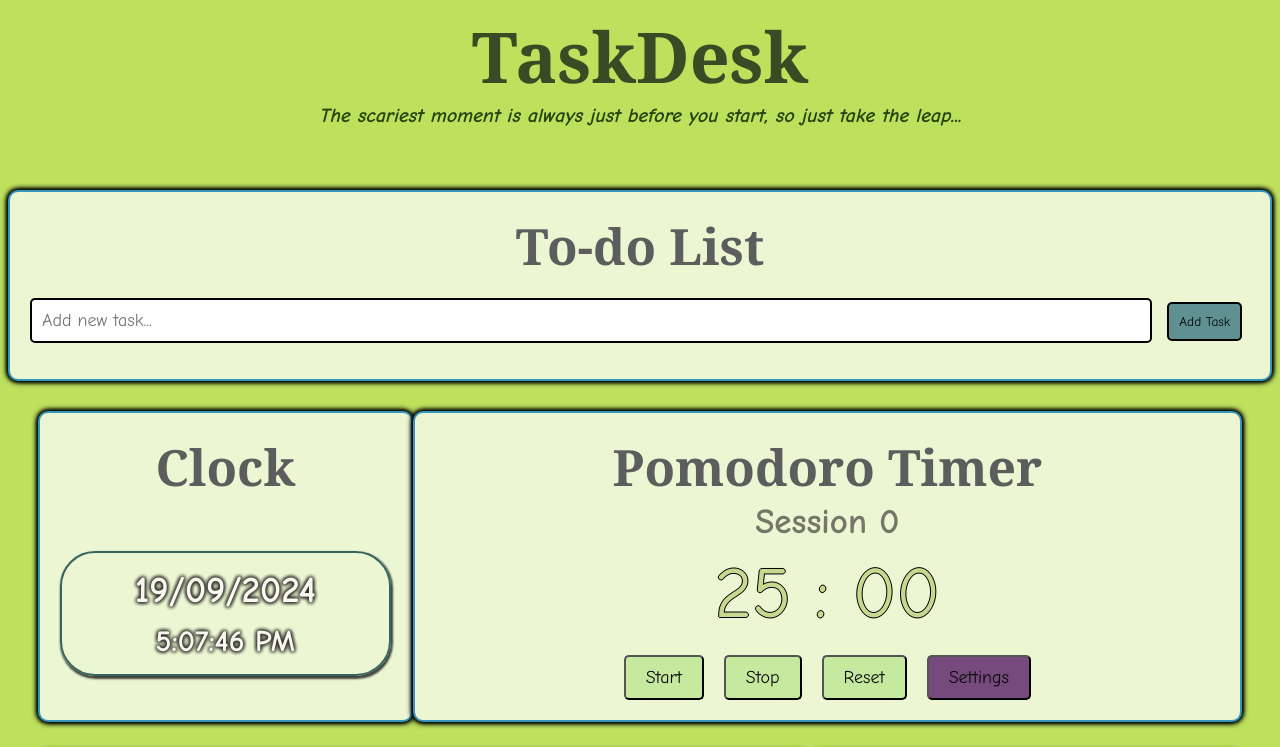
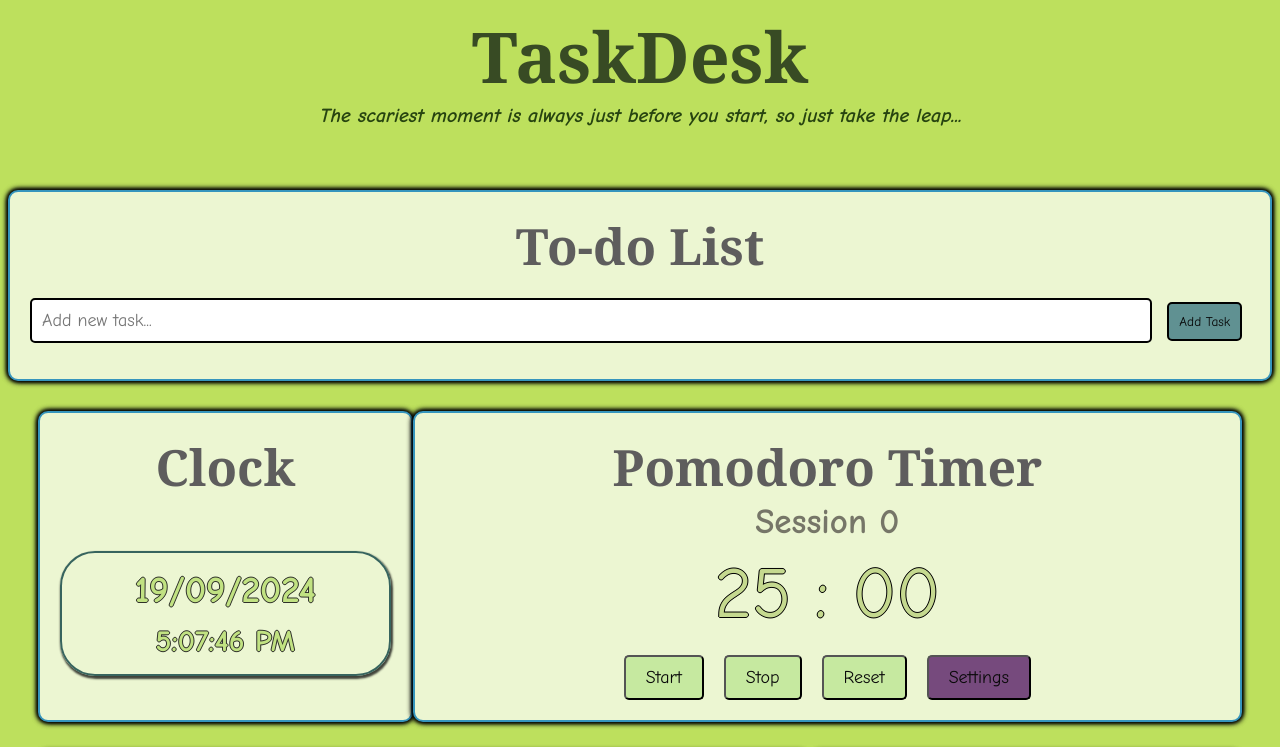
Before and after one commit to iamsnehadas/TaskDesk, a plain HTML site: page index.html in a window 1280 px wide. Shown: the top 747 px of the page. Drawn offline with Linux system fonts and the light colour scheme.

Commit message:
Update style.css

```diff
--- a/style.css
+++ b/style.css
@@ -291,8 +291,7 @@ span{
 }
 #date,#chktime {
   font-family: Comic Sans MS, cursive;
-  color: rgb(255, 248, 248);
-  text-shadow: 0 0 4px #000000, 0 0 4px #000000, 0 0 4px #000000, 0 0 4px #000000;
+  color: rgb(183, 222, 111);
 }
 .clock p {
   margin: 0;
```
